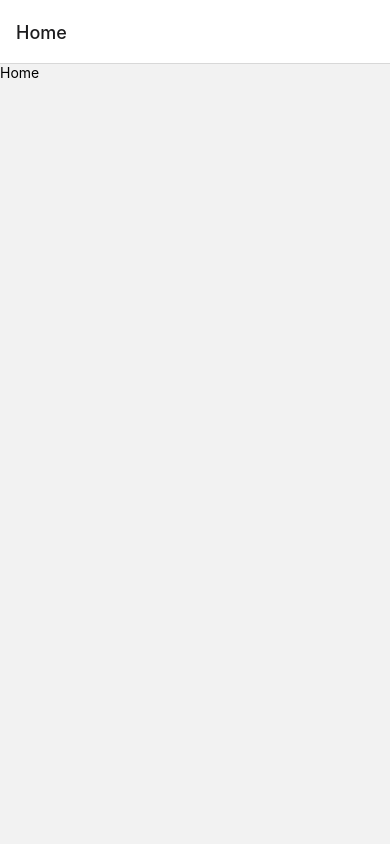
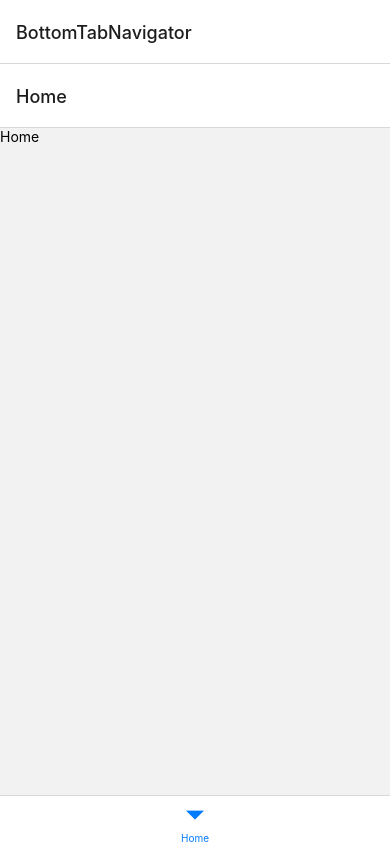
Before and after one commit to viz404/quest-labs-assignment, a React Native app: screen /BottomTabNavigator in a window 390 px wide. Before the commit this address had no page. Built offline with nearby package versions, Linux system fonts and the light colour scheme.

Commit message:
implemented bottom tab navigator

```diff
--- a/App.tsx
+++ b/App.tsx
@@ -1,7 +1,7 @@
 import React from "react";
 import {NavigationContainer} from "@react-navigation/native";
 
-import StackNavigator from "./navigators/StackNavigator";
+import {StackNavigator} from "./navigators";
 
 export default function App() {
   return (
--- /dev/null
+++ b/navigators/BottomTabNavigator.tsx
@@ -0,0 +1,13 @@
+import {createBottomTabNavigator} from "@react-navigation/bottom-tabs";
+
+import {Home} from "../screens";
+
+const BottomTab = createBottomTabNavigator();
+
+export default function BottomTabNavigator() {
+  return (
+    <BottomTab.Navigator>
+      <BottomTab.Screen name="Home" component={Home} />
+    </BottomTab.Navigator>
+  );
+}
--- a/navigators/StackNavigator.tsx
+++ b/navigators/StackNavigator.tsx
@@ -1,13 +1,13 @@
 import {createNativeStackNavigator} from "@react-navigation/native-stack";
 
-import {Home} from "../screens";
+import BottomTabNavigator from "./BottomTabNavigator";
 
 const Stack = createNativeStackNavigator();
 
 export default function StackNavigator() {
   return (
     <Stack.Navigator>
-      <Stack.Screen name="Home" component={Home} />
+      <Stack.Screen name="BottomTabNavigator" component={BottomTabNavigator} />
     </Stack.Navigator>
   );
 }
--- /dev/null
+++ b/navigators/index.ts
@@ -0,0 +1 @@
+export {default as StackNavigator} from "./StackNavigator";
--- a/package.json
+++ b/package.json
@@ -10,6 +10,7 @@
     "test": "jest"
   },
   "dependencies": {
+    "@react-navigation/bottom-tabs": "^6.5.7",
     "@react-navigation/native": "^6.1.6",
     "@react-navigation/native-stack": "^6.9.12",
     "react": "18.2.0",
```
Also changed, not shown: 1 other file (tests, documents, lock files or other folders).
